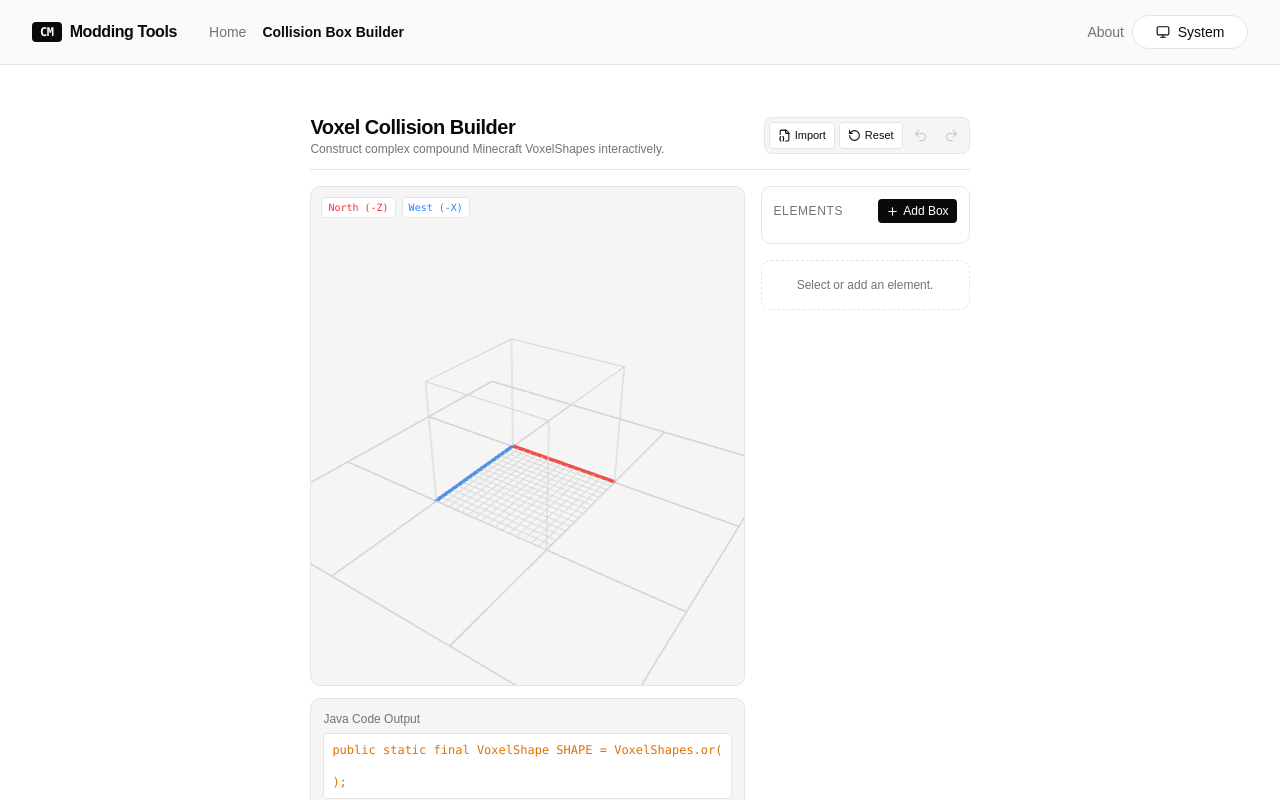
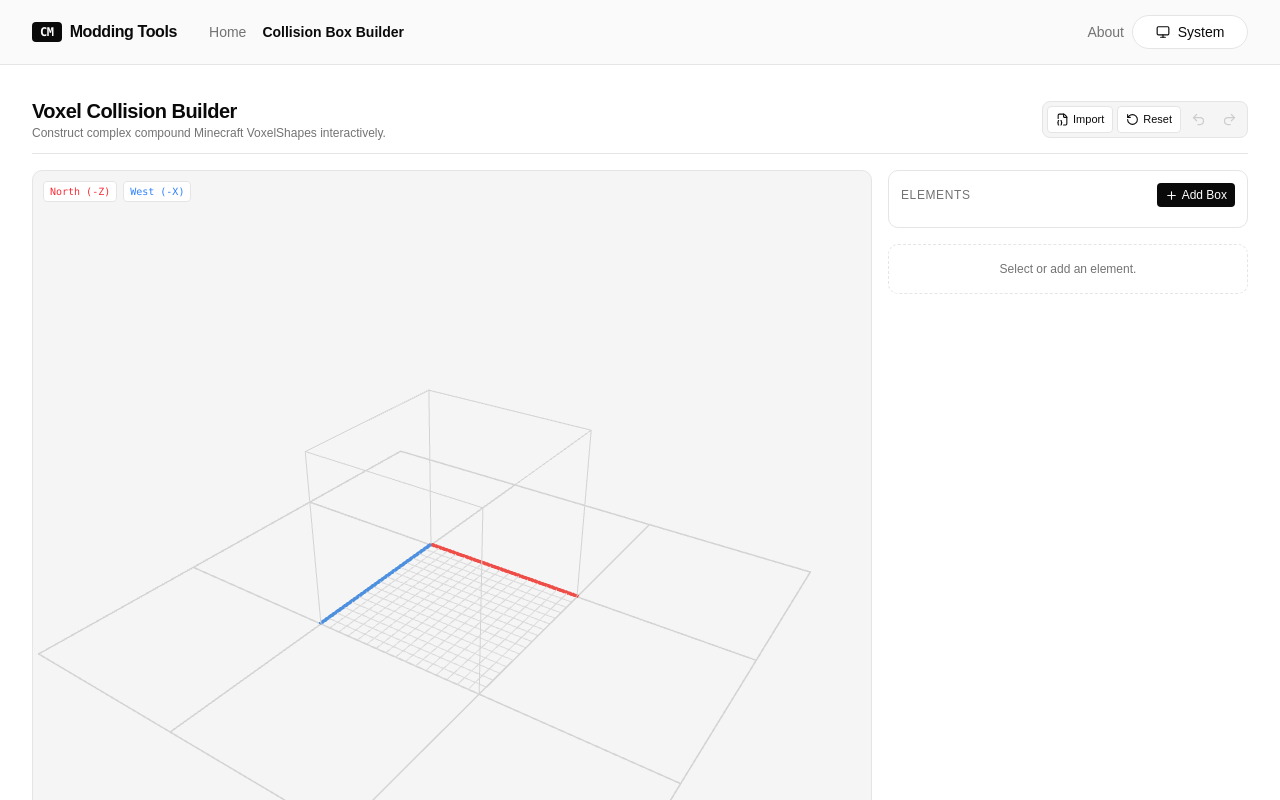
Before and after one commit to ChefMooon/cm-modding-tools, a React (Vite) app: page /collision-box in a window 1280 px wide. Shown: the top 800 px of the page. Built offline with nearby package versions, Linux system fonts and the light colour scheme.

Commit message:
update: voxel collision builder viewport size

```diff
--- a/src/routes/__root.tsx
+++ b/src/routes/__root.tsx
@@ -77,7 +77,7 @@ function RootComponent() {
   return (
     <div className="min-h-screen flex flex-col antialiased app-shell">
       <header className="w-full border-b app-surface-muted app-border">
-        <div className="max-w-7xl mx-auto px-4 sm:px-6 lg:px-8 h-16 flex items-center justify-between">
+        <div className="max-w-screen-2xl mx-auto px-4 sm:px-6 lg:px-8 h-16 flex items-center justify-between">
           <div className="flex items-center gap-8">
             <Link to="/" className="flex items-center gap-2 font-sans tracking-tight font-bold text-foreground hover:opacity-80 transition-opacity">
               <span className="bg-foreground text-background px-2 py-0.5 rounded text-xs font-mono">CM</span>
@@ -111,12 +111,12 @@ function RootComponent() {
         </div>
       </header>
 
-      <main className="flex-1 max-w-7xl w-full mx-auto p-6 sm:p-8 flex flex-col">
+      <main className="flex-1 max-w-screen-2xl w-full mx-auto p-6 sm:p-8 flex flex-col">
         <Outlet />
       </main>
 
       <footer className="w-full border-t app-surface-muted text-xs text-muted-foreground font-sans mt-auto">
-        <div className="max-w-7xl mx-auto px-4 sm:px-6 lg:px-8 h-12 flex items-center justify-center">
+        <div className="max-w-screen-2xl mx-auto px-4 sm:px-6 lg:px-8 h-12 flex items-center justify-center">
           <div>&copy; {new Date().getFullYear()} CM Modding Tools.</div>
         </div>
       </footer>
--- a/src/routes/collision-box/-components/CollisionViewport.tsx
+++ b/src/routes/collision-box/-components/CollisionViewport.tsx
@@ -24,7 +24,7 @@ export function CollisionViewport({ boxes, selectedBoxId, onSelectBox }: Viewpor
   }
 
   return (
-    <div className="w-full h-[500px] bg-muted rounded-lg overflow-hidden border border-border relative">
+    <div className="w-full h-[520px] sm:h-[560px] lg:h-[640px] xl:h-[720px] bg-muted rounded-lg overflow-hidden border border-border relative">
       <Canvas camera={{ position: [2.2, 2.2, 3.2], fov: 45 }}>
         <ambientLight intensity={0.9} />
         <directionalLight position={[10, 15, 10]} intensity={0.4} />
--- a/src/routes/collision-box/route.tsx
+++ b/src/routes/collision-box/route.tsx
@@ -127,7 +127,7 @@ function RouteComponent() {
   };
 
   return (
-    <div className="p-4 max-w-7xl mx-auto space-y-4 text-foreground app-shell min-h-screen">
+    <div className="w-full max-w-screen-2xl mx-auto space-y-4 text-foreground app-shell min-h-screen">
       <div className="flex items-center justify-between border-b border-border pb-3">
         <div>
           <h1 className="text-xl font-semibold tracking-tight text-foreground">Voxel Collision Builder</h1>
@@ -163,8 +163,8 @@ function RouteComponent() {
         <JSONImport isOpen={showImportModal} onClose={() => setShowImportModal(false)} onImport={handleImport} />
       ) : null}
 
-      <div className="grid grid-cols-1 lg:grid-cols-3 gap-4 items-start">
-        <div className="lg:col-span-2 space-y-3">
+      <div className="grid grid-cols-1 lg:grid-cols-[minmax(0,1fr)_minmax(300px,360px)] gap-4 items-start">
+        <div className="min-w-0 space-y-3">
           <CollisionViewport boxes={boxes} selectedBoxId={selectedBoxId} onSelectBox={setSelectedBoxId} />
 
           <div className="p-3 bg-muted border border-border rounded-lg">
@@ -175,7 +175,7 @@ function RouteComponent() {
           </div>
         </div>
 
-        <div className="space-y-4">
+        <div className="w-full lg:max-w-[360px] space-y-4">
           <div className="bg-card border border-border rounded-lg p-3 space-y-2">
             <div className="flex justify-between items-center">
               <h2 className="text-xs font-medium tracking-wider text-muted-foreground uppercase">Elements</h2>
```
